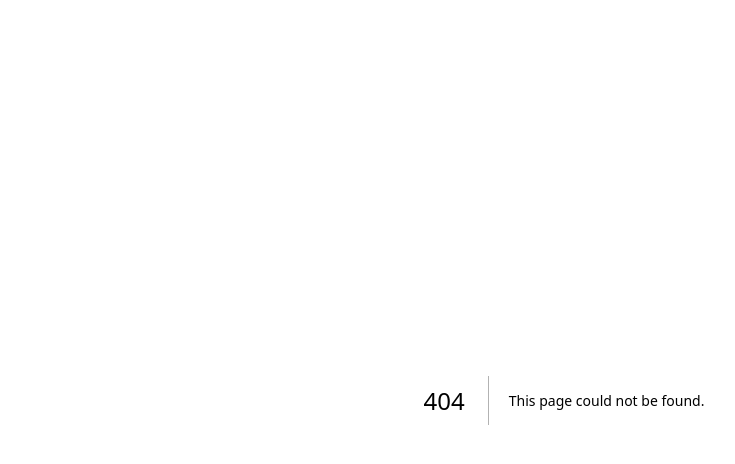
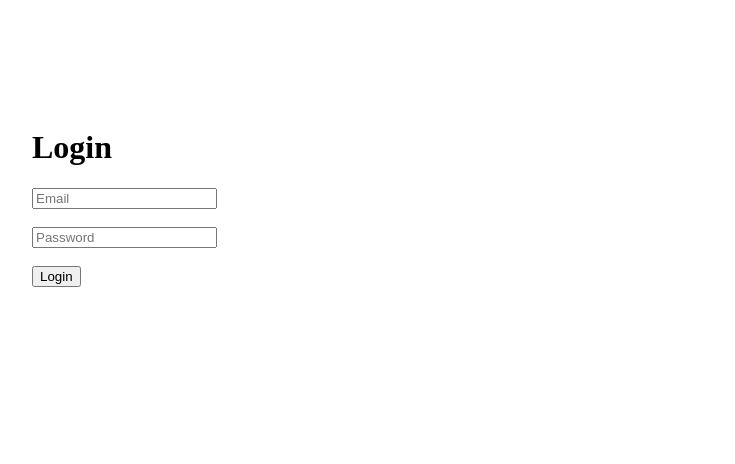
Before and after one commit to Stevenstark-Starknovatech/starknovatech-os, a Next.js app in the folder frontend/: page /login in a window 1280 px wide. Before the commit this address had no page. Shown: the top 464 px of the page, without its empty margins (76-811 px from the left). Built offline with nearby package versions, Linux system fonts and the light colour scheme.

Commit message:
update files

```diff
--- /dev/null
+++ b/frontend/app/login/page.tsx
@@ -0,0 +1,71 @@
+"use client";
+
+import { useState } from "react";
+
+export default function LoginPage(){
+
+const [email,setEmail]=useState("");
+const [password,setPassword]=useState("");
+
+const login=async()=>{
+
+const response=await fetch(
+"http://localhost:5000/login",
+{
+method:"POST",
+headers:{
+"Content-Type":"application/json"
+},
+body:JSON.stringify({
+email,
+password
+})
+}
+);
+
+const data=await response.json();
+
+localStorage.setItem(
+"token",
+data.token
+);
+
+alert("Login Success");
+
+window.location.href="/leads";
+};
+
+return(
+
+<div style={{
+padding:"100px"
+}}>
+
+<h1>Login</h1>
+
+<input
+placeholder="Email"
+value={email}
+onChange={(e)=>setEmail(e.target.value)}
+/>
+
+<br/><br/>
+
+<input
+placeholder="Password"
+type="password"
+value={password}
+onChange={(e)=>setPassword(e.target.value)}
+/>
+
+<br/><br/>
+
+<button onClick={login}>
+Login
+</button>
+
+</div>
+
+);
+
+}
```
